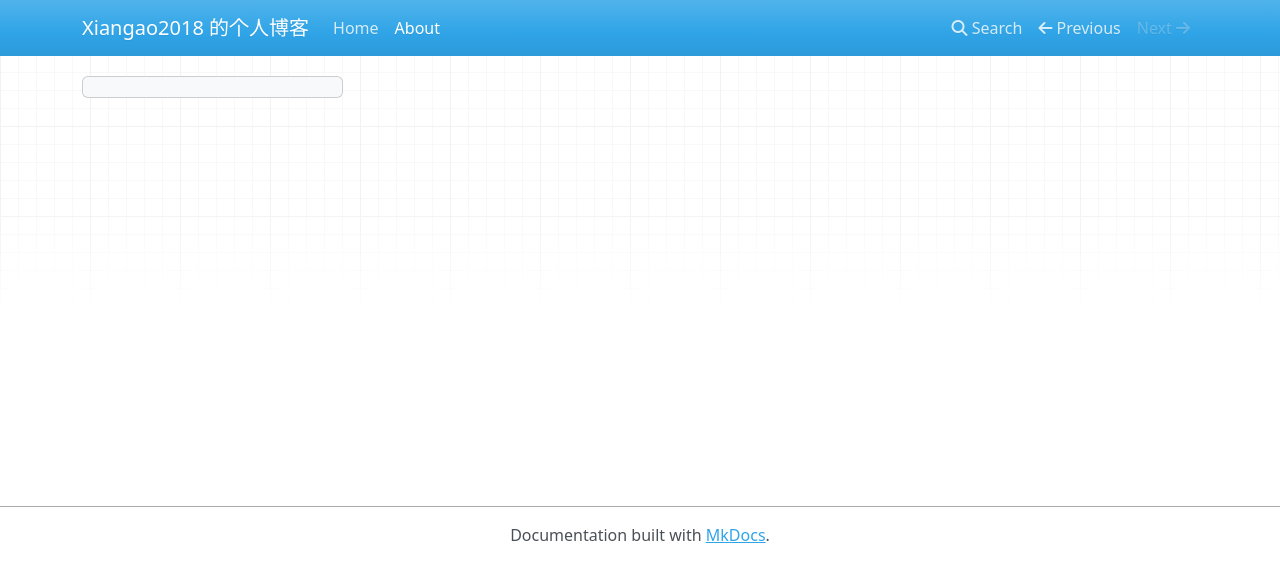
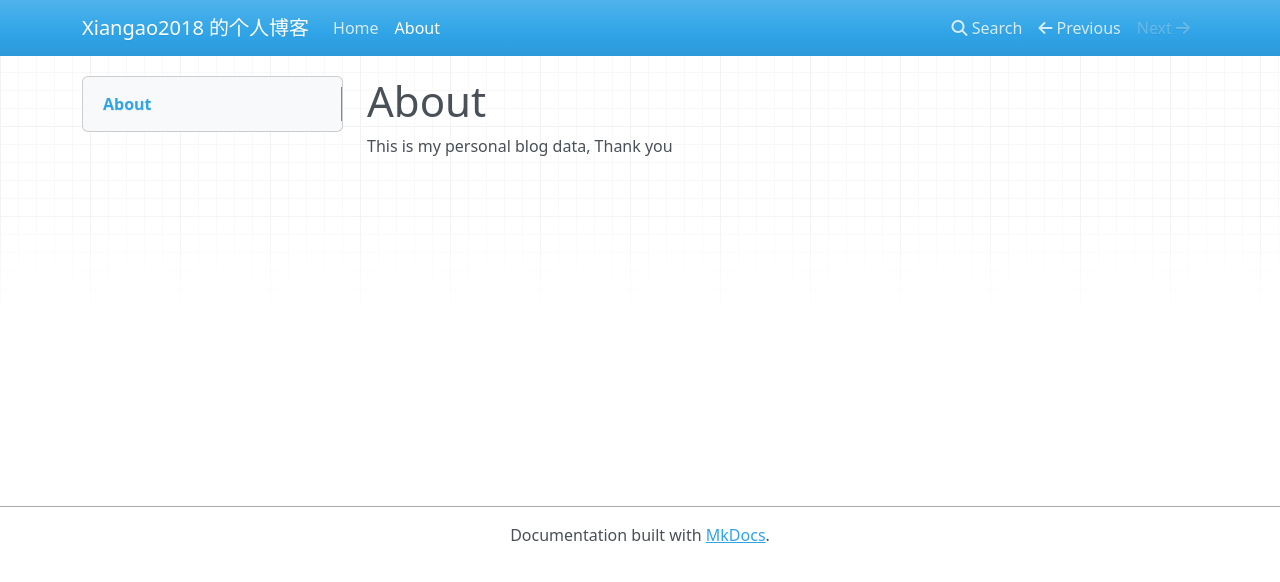
Before and after one commit to Xiangao2018/xiangao2018.github.io, a plain HTML site: page about/index.html in a window 1280 px wide. Drawn offline with nearby package versions, Linux system fonts and the light colour scheme.

Commit message:
Deployed 5860d11 with MkDocs version: 1.6.1

```diff
--- a/about/index.html
+++ b/about/index.html
@@ -75,12 +75,18 @@
 
     <div id="toc-collapse" class="navbar-collapse collapse card bg-body-tertiary">
         <ul class="nav flex-column">
+
+            <li class="nav-item" data-bs-level="1"><a href="#about" class="nav-link">About</a>
+              <ul class="nav flex-column">
+              </ul>
+            </li>
         </ul>
     </div>
 </div></div>
                     <div class="col-md-9" role="main">
 
-</div>
+<h1 id="about">About</h1>
+<p>This is my personal blog data, Thank you </p></div>
             </div>
         </div>
 
--- a/search/search_index.json
+++ b/search/search_index.json
@@ -1 +1 @@
-{"config":{"indexing":"full","lang":["en"],"min_search_length":3,"prebuild_index":false,"separator":"[\\s\\-]+"},"docs":[{"location":"","text":"Home For full documentation visit mkdocs.org . Commands mkdocs new [dir-name] - Create a new project. mkdocs serve - Start the live-reloading docs server. mkdocs build - Build the documentation site. mkdocs -h - Print help message and exit. Project layout mkdocs.yml # The configuration file. docs/ index.md # The documentation homepage. ... # Other markdown pages, images and other files.","title":"Home"},{"location":"#home","text":"For full documentation visit mkdocs.org .","title":"Home"},{"location":"#commands","text":"mkdocs new [dir-name] - Create a new project. mkdocs serve - Start the live-reloading docs server. mkdocs build - Build the documentation site. mkdocs -h - Print help message and exit.","title":"Commands"},{"location":"#project-layout","text":"mkdocs.yml # The configuration file. docs/ index.md # The documentation homepage. ... # Other markdown pages, images and other files.","title":"Project layout"},{"location":"about/","text":"","title":"About"}]}
+{"config":{"indexing":"full","lang":["en"],"min_search_length":3,"prebuild_index":false,"separator":"[\\s\\-]+"},"docs":[{"location":"","text":"Home For full documentation visit mkdocs.org . Commands mkdocs new [dir-name] - Create a new project. mkdocs serve - Start the live-reloading docs server. mkdocs build - Build the documentation site. mkdocs -h - Print help message and exit. Project layout mkdocs.yml # The configuration file. docs/ index.md # The documentation homepage. ... # Other markdown pages, images and other files.","title":"Home"},{"location":"#home","text":"For full documentation visit mkdocs.org .","title":"Home"},{"location":"#commands","text":"mkdocs new [dir-name] - Create a new project. mkdocs serve - Start the live-reloading docs server. mkdocs build - Build the documentation site. mkdocs -h - Print help message and exit.","title":"Commands"},{"location":"#project-layout","text":"mkdocs.yml # The configuration file. docs/ index.md # The documentation homepage. ... # Other markdown pages, images and other files.","title":"Project layout"},{"location":"about/","text":"About This is my personal blog data, Thank you","title":"About"},{"location":"about/#about","text":"This is my personal blog data, Thank you","title":"About"}]}
```
Also changed, not shown: index.html (+1 -1 lines).
